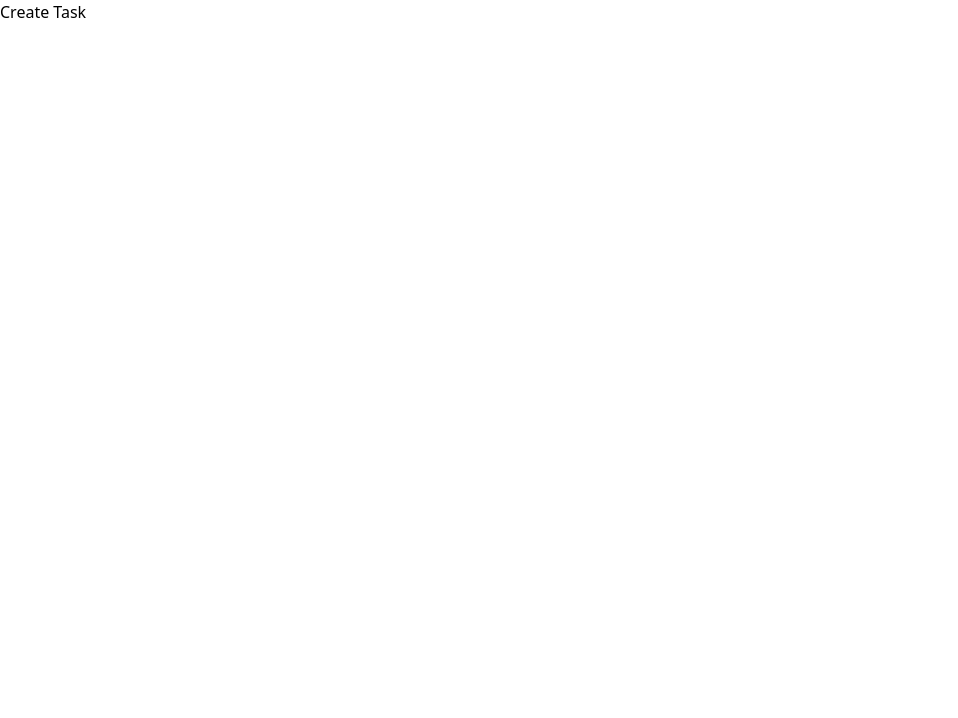
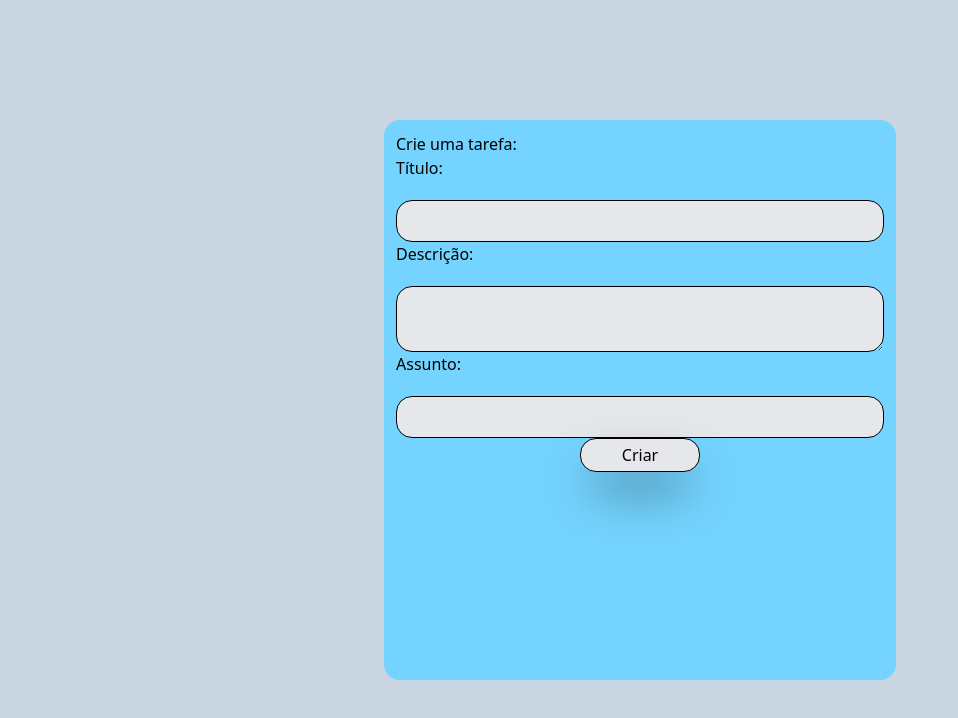
Before and after one commit to Levirroh/learning_react_node, a React (Vite) app in the folder to-do-list/: page /task in a window 1280 px wide. Shown: the top 718 px of the page, without its empty margins (0-958 px from the left). Built offline with nearby package versions, Linux system fonts and the light colour scheme.

Commit message:
feat: create task page minor style & components

```diff
--- a/to-do-list/src/Pages/CreateTask.jsx
+++ b/to-do-list/src/Pages/CreateTask.jsx
@@ -1,9 +1,22 @@
 import React from "react";
+import Input from "../components/Input"
+import Submit from "../components/Submit"
+import TextArea from "../components/TextArea"
 
 function CreateTask() {
     return(
-        <section>
-            <h1>Create Task</h1>
+        <section className="bg-slate-300 h-screen w-screen flex flex-col justify-center items-center">
+            <div className="bg-sky-300 h-7/10 w-4/10 rounded-2xl p-3">
+                <h1>Crie uma tarefa:</h1>
+                <form>
+                    <Input label="Título:" />
+                    <TextArea label="Descrição:"/>
+                    <Input label="Assunto:" />
+                    <div className="flex items-center justify-center">
+                        <Submit text="Criar" />
+                    </div>
+                </form>
+            </div>
         </section>
     );
 }
```
